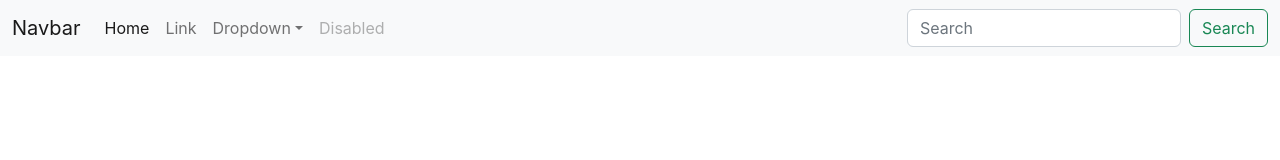
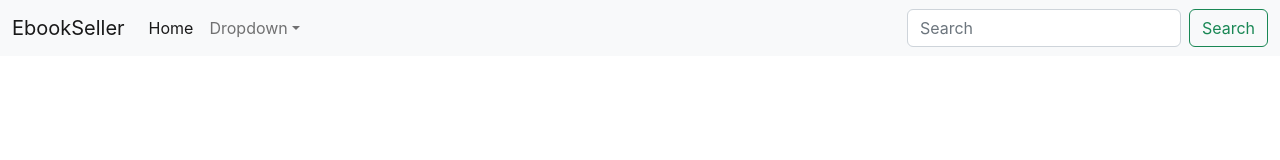
Before and after one commit to atuljha910/ecom_frontend, a React (Create React App) app: page / in a window 1280 px wide. Shown: the top 160 px of the page. Built offline with nearby package versions, Linux system fonts and the light colour scheme.

Commit message:
learning react

```diff
--- a/src/App.js
+++ b/src/App.js
@@ -7,7 +7,7 @@ function App() {
     <>
     <nav class="navbar navbar-expand-lg bg-light">
   <div class="container-fluid">
-    <a class="navbar-brand" href="#">Navbar</a>
+    <a class="navbar-brand" href="#">EbookSeller</a>
     <button class="navbar-toggler" type="button" data-bs-toggle="collapse" data-bs-target="#navbarSupportedContent" aria-controls="navbarSupportedContent" aria-expanded="false" aria-label="Toggle navigation">
       <span class="navbar-toggler-icon"></span>
     </button>
@@ -15,9 +15,6 @@ function App() {
       <ul class="navbar-nav me-auto mb-2 mb-lg-0">
         <li class="nav-item">
           <a class="nav-link active" aria-current="page" href="#">Home</a>
-        </li>
-        <li class="nav-item">
-          <a class="nav-link" href="#">Link</a>
         </li>
         <li class="nav-item dropdown">
           <a class="nav-link dropdown-toggle" href="#" role="button" data-bs-toggle="dropdown" aria-expanded="false">
@@ -29,9 +26,6 @@ function App() {
             <li><hr class="dropdown-divider"/></li>
             <li><a class="dropdown-item" href="#">Something else here</a></li>
           </ul>
-        </li>
-        <li class="nav-item">
-          <a class="nav-link disabled">Disabled</a>
         </li>
       </ul>
       <form class="d-flex" role="search">
```
